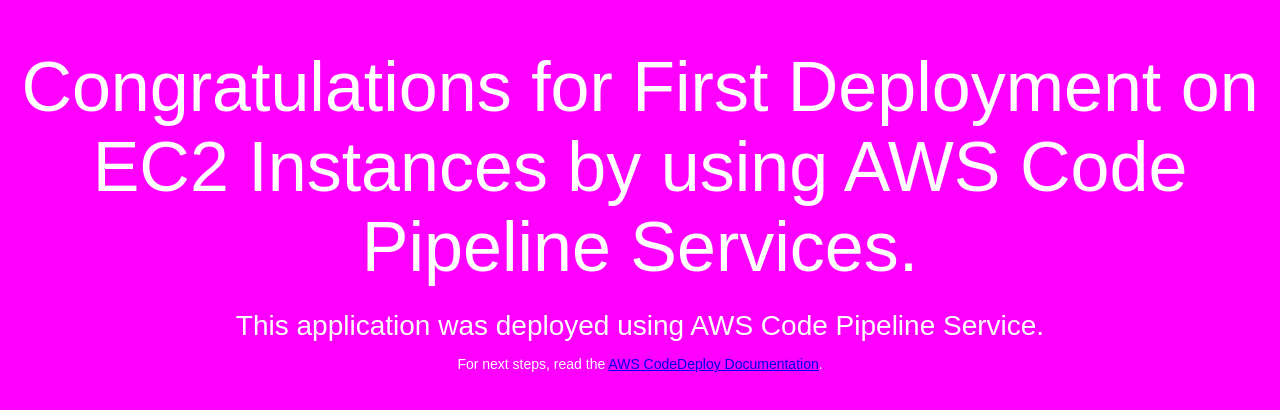
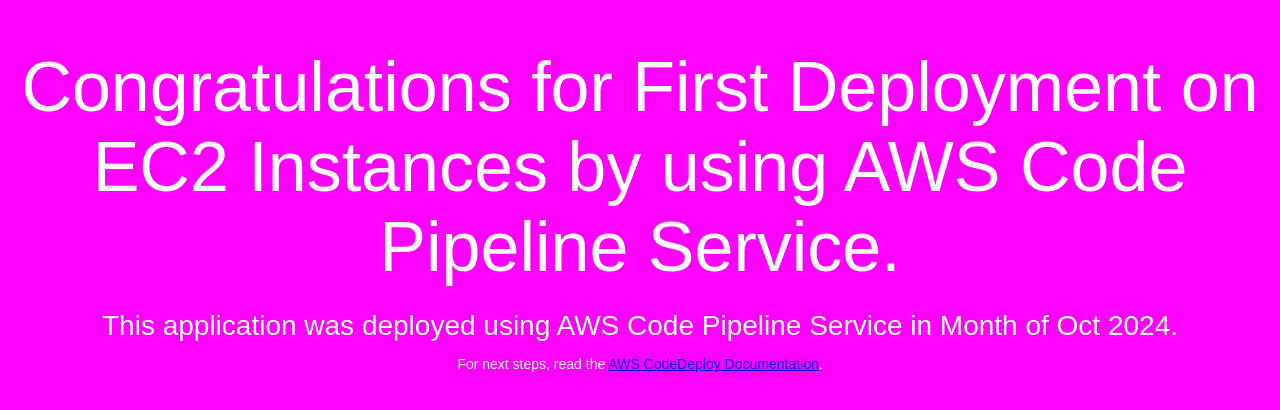
Before and after one commit to avinashbundela1987/oct2024, a plain HTML site: page index.html in a window 1280 px wide. Drawn offline with Linux system fonts and the light colour scheme.

Commit message:
new commit

```diff
--- a/index.html
+++ b/index.html
@@ -26,8 +26,8 @@
 </head>
 <body>
   <div align="center">
-    <h1>Congratulations for First Deployment on EC2 Instances by using AWS Code Pipeline Services.</h1>
-    <h2>This application was deployed using AWS Code Pipeline Service.</h2>
+    <h1>Congratulations for First Deployment on EC2 Instances by using AWS Code Pipeline Service.</h1>
+    <h2>This application was deployed using AWS Code Pipeline Service in Month of Oct 2024.</h2>
     <p>For next steps, read the <a href="http://aws.amazon.com/documentation/codedeploy">AWS CodeDeploy Documentation</a>.</p>
   </div>
 </body>
```
